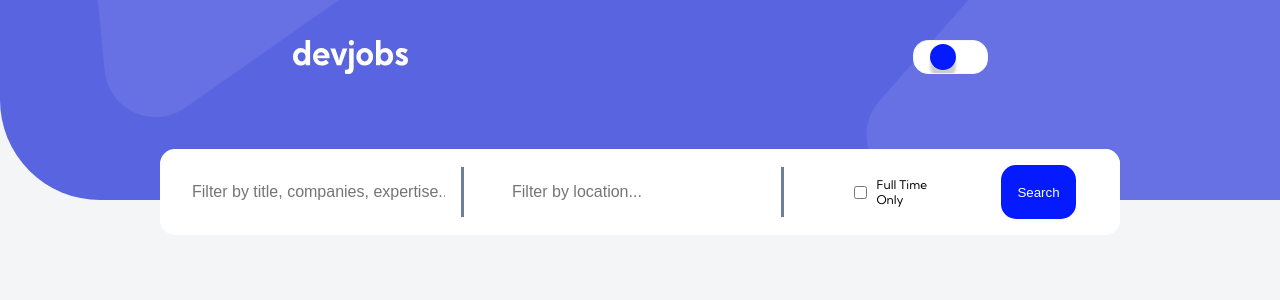
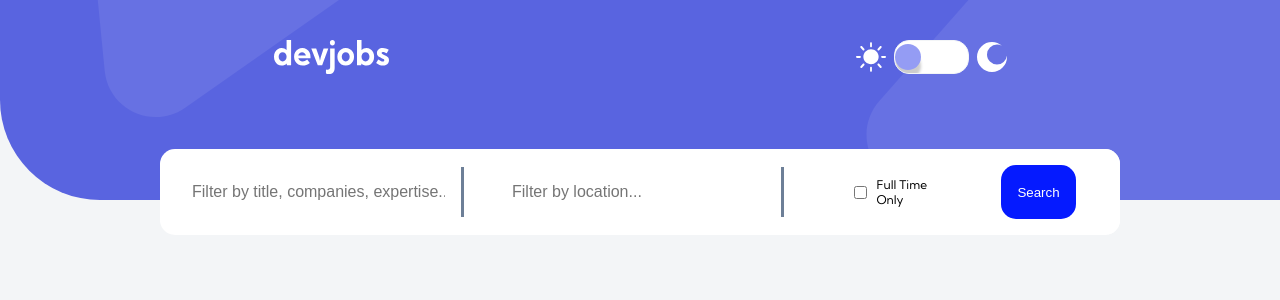
Before and after one commit to timegated/github-jobs-api-react, a React app: page / in a window 1280 px wide. Shown: the top 300 px of the page. Built offline with nearby package versions, Linux system fonts and the light colour scheme; the HTML template or start-up script is replaced by a standard one.

Commit message:
Icons(feat): added icons to toggle button to signify light and dark modes

```diff
--- a/src/components/Header/Toggle/Toggle.js
+++ b/src/components/Header/Toggle/Toggle.js
@@ -1,10 +1,11 @@
 import React, { useState } from 'react';
 import styled from 'styled-components';
-
+import moonIcon from '../../../assets/desktop/icon-moon.svg';
+import sunIcon from '../../../assets/desktop/icon-sun.svg';
 
 const ToggleWrapper = styled.div`
   display: flex;
-  flex-direction: column;
+  align-items: center;
 `;
 
 const ToggleBar = styled.div`
@@ -12,11 +13,10 @@ const ToggleBar = styled.div`
   align-items: center;
   overflow: hidden;
   position: relative;
-  background-color: var(--secondary-white);
+  background-color: ${props => props.toggled ? `var(--primary-violet)` : `var(--secondary-white)`};
   height: 34px;
   width: 75px;
   border-radius: 15px;
-  padding: 1rem;
   border: 1px solid var(--secondary-lightgrey);
   transform: translate3d(0, 0, 0);
 
@@ -33,12 +33,10 @@ const ToggleBall = styled.div`
   will-change: transform;
   height: 26px;
   width: 26px;
-  background-color: var(--primary-violet);
+  background-color: ${props => props.toggled ? `var(--primary-violet)` : `var(--primary-lightviolet)`};
   z-index: 2;
-  transform: ${props => props.toggled ? 'translateX(30px)' : 'translateX(0px)'};
+  transform: ${props => props.toggled ? 'translateX(45px)' : 'translateX(0px)'};
 `;
-
-const ToggleBg = styled.div``;
 
 
 const Toggle = () => {
@@ -50,9 +48,12 @@ const Toggle = () => {
     return (
       <>
         <ToggleWrapper>
-          <ToggleBar onClick={handleToggle} >
+          <img src={sunIcon} alt="Sun icon for light mode" style={{ flex: '1 0 10%', width: '30px', height: '30px', marginRight: '0.5em'}}/>
+          <ToggleBar onClick={handleToggle} toggle={isToggled} >
             <ToggleBall toggled={isToggled} />
+
           </ToggleBar>
+          <img src={moonIcon} alt="Moon icon for dark-mode" style={{flex: '1 0 10%', width: '30px', height: '30px', marginLeft: '0.5em'}} />
         </ToggleWrapper>
         </>
     );
```
